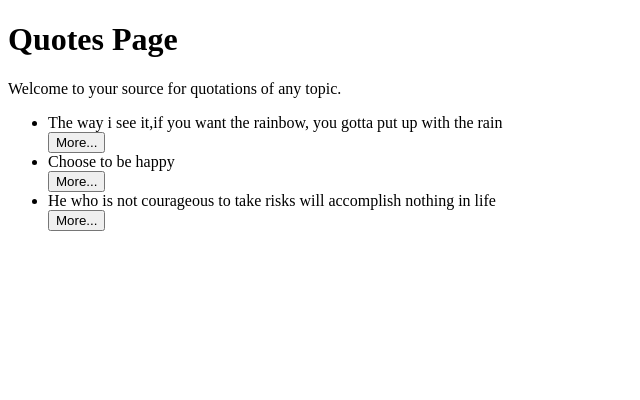
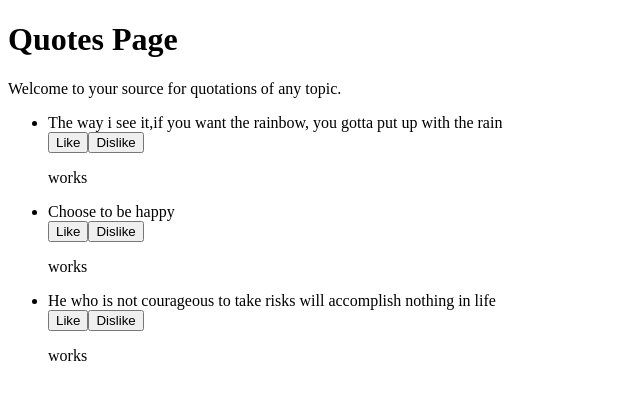
Before and after one commit to judyrop/angular-Qoutes-ip, an Angular app: page / in a window 1280 px wide. Shown: the top 400 px of the page, without its empty margins (0-640 px from the left). Built offline with nearby package versions, Linux system fonts and the light colour scheme.

Commit message:
made changes to my code

```diff
--- a/src/app/quote-particular/quote-particular.component.html
+++ b/src/app/quote-particular/quote-particular.component.html
@@ -1 +1 @@
-<p>{{quote.description}}</p>
+<p>works</p>
--- a/src/app/quote.ts
+++ b/src/app/quote.ts
@@ -1,9 +1,5 @@
 export class Quote {
-//     id: number;
-//     name:string;
-//   description :string;
-showDescription :boolean;
-constructor(public id :number,public name : string,public description :string){
-    this.showDescription = false;
+    id: number;
+    name:string;
+
 }
-}
--- a/src/app/quote/quote.component.html
+++ b/src/app/quote/quote.component.html
@@ -5,7 +5,11 @@
     <ul>
         <div *ngFor='let quote of quotes;let i =index'>
       <li >{{quote.name}}</li>
-      <button (click)='toggleDetails(i)'>More...</button>
-        <app-quote-particular *ngIf='quote.showDescription' [quote] ='quote'></app-quote-particular>
+      <button title="Up votes" ng-click="changeVote(vote,'up'"class="fa fa-arrow-circle-up fa-2x" ng-class="{true:'up', false:''}[vote=='up'] ">Like</button>
+      <button title="Down votes" ng-click="changeVote(vote,'down'"class="fa fa-arrow-circle-up fa-2x" ng-class="{true:'down', false:''}[vote=='down'] ">Dislike</button>
+
+      <!-- <button (click)='likeClick'>Like</button>
+      <button (click)= 'dislikeClick'>Dislike</button> -->
+        <app-quote-particular [quote] ='quote'></app-quote-particular>
     </div>
     </ul>
--- a/src/app/quote/quote.component.ts
+++ b/src/app/quote/quote.component.ts
@@ -7,12 +7,11 @@ import {Quote} from '../quote' ;
 })
 export class QuoteComponent implements OnInit {
   quotes: Quote[]=[
-    new Quote(1,'The way i see it,if you want the rainbow, you gotta put up with the rain','inspirational'),
-    new Quote(2,'Choose to be happy','terrible'),
-    new Quote(3,'He who is not courageous to take risks will accomplish nothing in life','Empowering')
+    {id:1,name:'The way i see it,if you want the rainbow, you gotta put up with the rain'},
+    {id:2,name:'Choose to be happy'},
+    {id:3,name:'He who is not courageous to take risks will accomplish nothing in life'}
   ];
-  toggleDetails(index:any){
-    this.quotes[index].showDescription = !this.quotes[index].showDescription;  }
+
   constructor() { }
 
   ngOnInit(): void {
```
